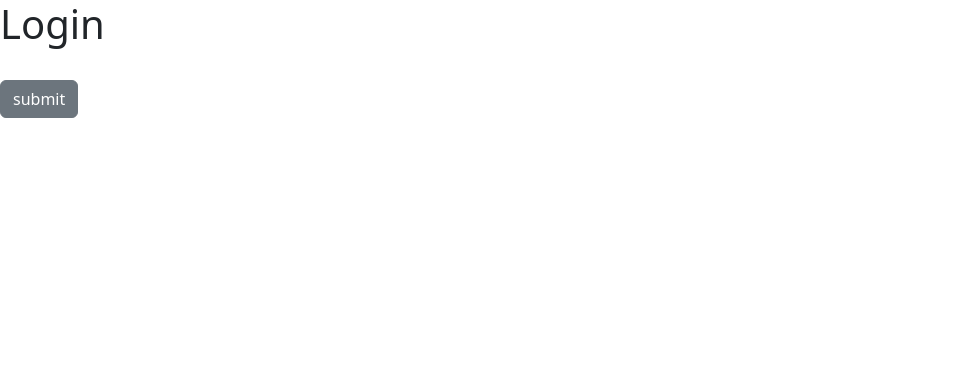
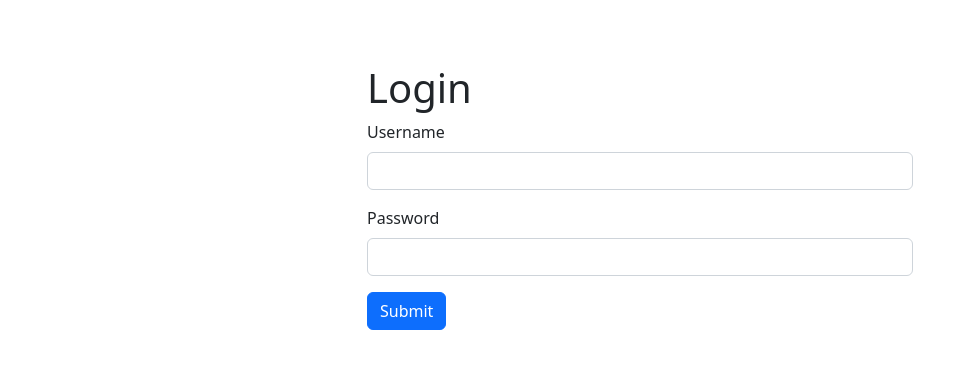
Before and after one commit to tindyc/Fika, a Django app: page /members/login in a window 1280 px wide. Shown: the top 369 px of the page, without its empty margins (0-976 px from the left). Run offline with Django 4.2, Linux system fonts and the light colour scheme.

Commit message:
Add basic context layer with bootstrap for user login form

```diff
--- a/members/templates/authenticate/login.html
+++ b/members/templates/authenticate/login.html
@@ -2,12 +2,40 @@
 {% load static %}
 
 {% block content %}
-    <h1>Login</h1>
-    <br/>
+    <div class="container">
+        <div class="row">
+            <div class="col-6 mt-5 mx-auto">
+                {% if messages %}
+                    {% for message in messages %}
+                        {% if message.level == DEFAULT_MESSAGE_LEVELS.WARNING %}
+                            <div class="alert alert-warning alert-dismissible fade show" role="alert">
+                                <p class="mb-0">{{ message }}</p>
+                                <button type="button" class="btn-close" data-bs-dismiss="alert" aria-label="Close"></button>
+                            </div>
+                        {% endif %}
+                    {% endfor %}
+                {% endif %}
+            </div>
+        </div>
+        <div class="row">
+            <div class="col-6 mt-3 mx-auto">
+                <h1>Login</h1>
+                <form action="" method="post">
+                    {% csrf_token %}
+                    <div class="mb-3">
+                        <label for="username" class="form-label">Username</label>
+                        <input type="text" class="form-control" id="username" name="username">
+                      </div>
+                      <div class="mb-3">
+                        <label for="password" class="form-label">Password</label>
+                        <input type="password" class="form-control" id="password" name="password">
+                      </div>
+                      <button type="submit" class="btn btn-primary">Submit</button>
+                    </div>
+                </form>
+            </div>
+        </div>
+        <br/>
 
-    <form action="" method=POST>
-        {% csrf_token %}
-
-        <input type="submit" value="submit" class="btn btn-secondary"
-    </form>
+    </div>
 {% endblock %}
```
